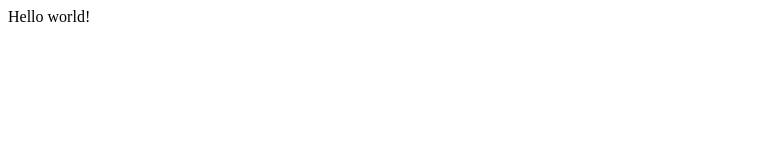
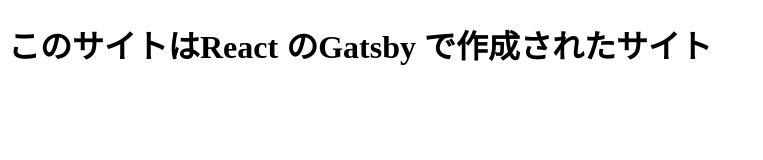
Before and after one commit to systemer0729/gatsby-site, a Gatsby site: page / in a window 1280 px wide. Shown: the whole page, without its empty margins (0-763 px from the left). Built offline with nearby package versions, Linux system fonts and the light colour scheme; Gatsby itself is replaced by a stand-in of ours.

Commit message:
アップデート:

```diff
--- a/src/pages/index.js
+++ b/src/pages/index.js
@@ -1,5 +1,11 @@
-import * as React from "react"
+import React from "react"
 
-export default function Home() {
-  return <div>Hello world!</div>
+const BlogPage = () => {
+  return (
+    <div>
+      <h1>このサイトはReact のGatsby で作成されたサイト</h1>
+    </div>
+  )
 }
+
+export default BlogPage
```
Also changed, not shown: package.json (+9 -0 lines), 1 other file.
